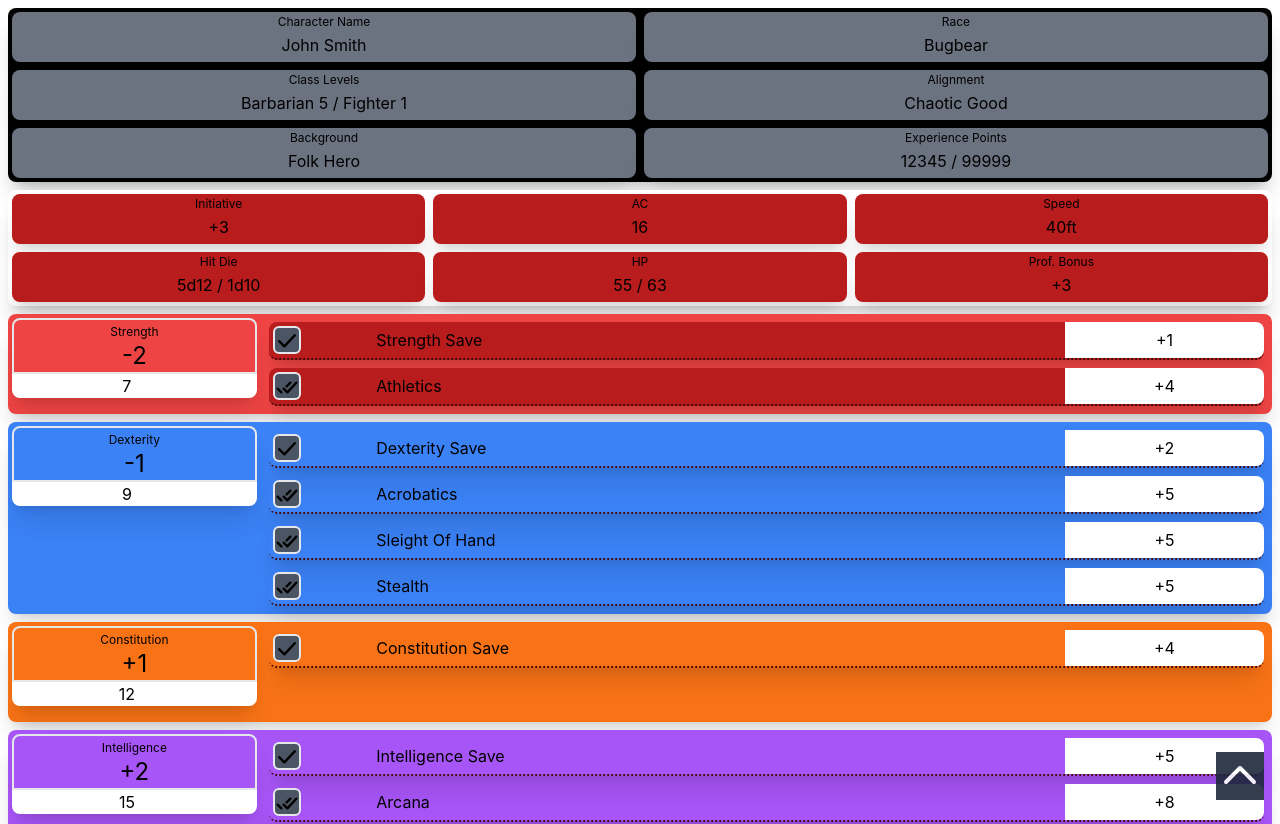
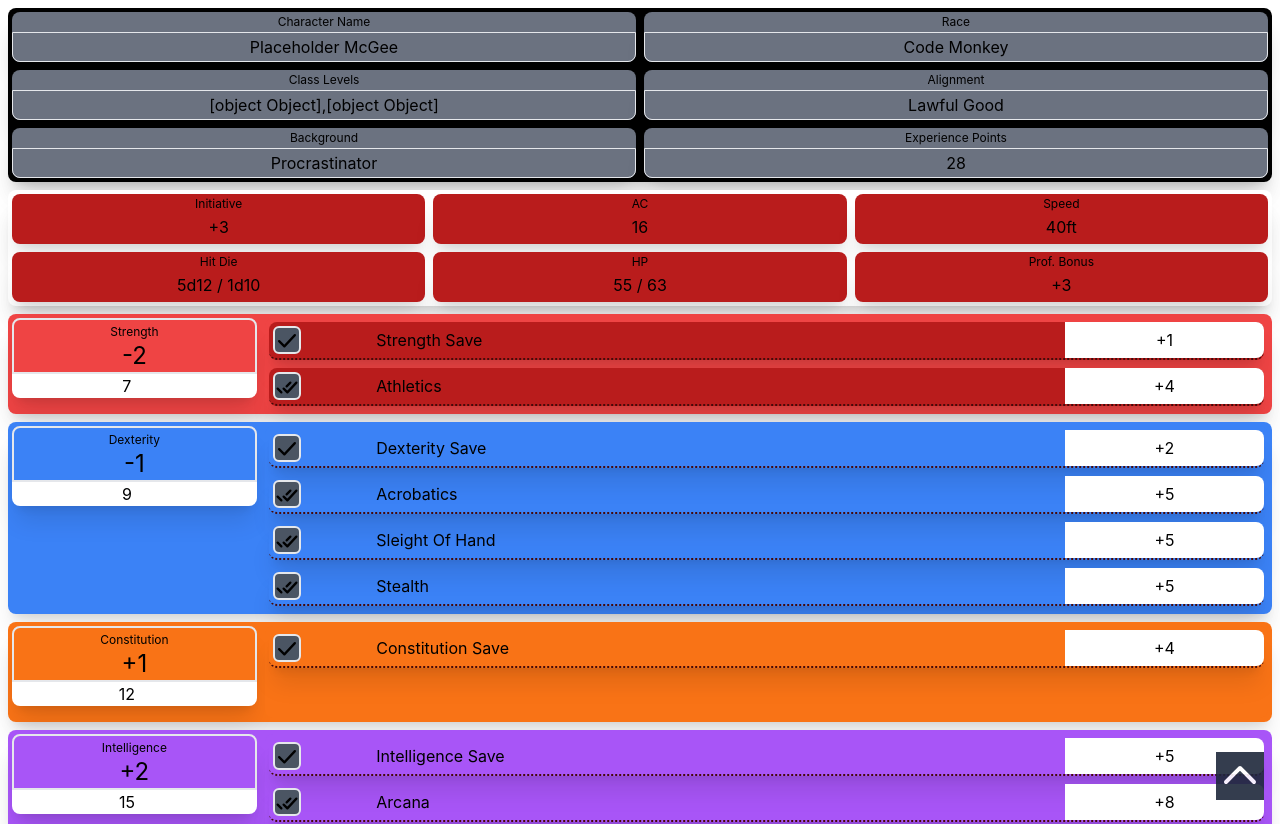
Before and after one commit to JayLeverton/Mnemosyne, a React (Vite) app: page / in a window 1280 px wide. Shown: the top 824 px of the page. Built offline with nearby package versions, Linux system fonts and the light colour scheme.

Commit message:
changed some placeholders to less placeholdery inputs

```diff
--- a/src/App.jsx
+++ b/src/App.jsx
@@ -40,13 +40,12 @@ function App() {
 
   const [backgroundStats, setBackgroundStats] = useState({
     characterName: "Placeholder McGee",
-    race: "codeMonkey",
-    alignment: "Chaotic Good",
+    race: "Code Monkey",
+    alignment: "Lawful Good",
     background: "Procrastinator",
-    experiencePoints: {
-      current: 999,
-      max: 355000,
-    },
+    experiencePoints: 28,
+    classLevels: [{ Barbarian: 5 }, { Fighter: 1 }],
+    subclassLevels: {},
   });
 
   // Allow the user to add their own custom defined classes instead of constraining to a set list of classes.
@@ -54,10 +53,11 @@ function App() {
   // On click, the "+" button will give the user a field to type in what class and how many levels they wish to add.
   // There will also be a "-" button that similarly appears when the "Class Levels" field is selected, which will give the user a selection of
   // their class levels which they can increment or decrement.
-  const [levels, setLevels] = useState({
-    classLevels: {},
-    subclassLevels: {},
-  });
+
+  // const [levels, setLevels] = useState({
+  //   classLevels: {},
+  //   subclassLevels: {},
+  // });
 
   const proficiencyStates = {
     0: "none",
@@ -143,6 +143,9 @@ function App() {
     <proficiencyStatesContext.Provider value={{ proficiencyStates }}>
       <combatStatsContext.Provider value={{ combatStats, setCombatStats }}>
         {/* <userModsContext.Provider value={{ userMods, setUserMods }}> */}
+        <backgroundStatsContext.Provider
+          value={{ backgroundStats, setBackgroundStats }}
+        >
           <proficienciesContext.Provider
             value={{ proficiencies, setProficiencies }}
           >
@@ -168,6 +171,7 @@ function App() {
               </diceRollerVisibilityContext.Provider>
             </abilityScoresContext.Provider>
           </proficienciesContext.Provider>
+        </backgroundStatsContext.Provider>
         {/* </userModsContext.Provider> */}
       </combatStatsContext.Provider>
     </proficiencyStatesContext.Provider>
--- a/src/Components/OverviewBackground.jsx
+++ b/src/Components/OverviewBackground.jsx
@@ -1,4 +1,11 @@
+import { useContext } from "react";
+import { backgroundStatsContext } from "../Context";
+
 function OverviewBackground() {
+  const { backgroundStats, setBackgroundStats } = useContext(
+    backgroundStatsContext
+  );
+
   return (
     <div className="grid grid-cols-2 col-span-2">
       {/* OverviewBackground. Includes character name, class & level, OverviewBackground, player name, race, alignment, and experience points. */}
@@ -13,7 +20,17 @@ function OverviewBackground() {
           <div id="" className="text-center text-xs max-h-3 my-0.5">
             Character Name
           </div>
-          <div className="text-center">John Smith</div>
+
+          <input
+            className="flex w-full text-center bg-gray-500 border-[1px] rounded-b-lg focus:outline-none focus:ring-2 focus:ring-blue-500"
+            value={backgroundStats.characterName}
+            onChange={(e) => {
+              setBackgroundStats({
+                ...backgroundStats,
+                characterName: e.target.value,
+              });
+            }}
+          />
         </div>
 
         <div
@@ -24,7 +41,16 @@ function OverviewBackground() {
             Race
           </div>
 
-          <div className="text-center">Bugbear</div>
+          <input
+            className="flex w-full text-center bg-gray-500 border-[1px] rounded-b-lg focus:outline-none focus:ring-2 focus:ring-blue-500"
+            value={backgroundStats.race}
+            onChange={(e) => {
+              setBackgroundStats({
+                ...backgroundStats,
+                race: e.target.value,
+              });
+            }}
+          />
         </div>
 
         <div
@@ -35,7 +61,19 @@ function OverviewBackground() {
             Class Levels
           </div>
 
-          <div className="text-center">Barbarian 5 / Fighter 1</div>
+          {/*  */}
+          {/* I must create a modal dialog box to handle the inputting and subtraction of classes!
+              This modal must appear when the user taps the "Class Levels" field. */}
+          <input
+            className="flex w-full text-center bg-gray-500 border-[1px] rounded-b-lg focus:outline-none focus:ring-2 focus:ring-blue-500"
+            value={backgroundStats.classLevels}
+            onChange={(e) => {
+              setBackgroundStats({
+                ...backgroundStats,
+                classLevels: e.target.value,
+              });
+            }}
+          />
         </div>
 
         <div
@@ -46,7 +84,16 @@ function OverviewBackground() {
             Alignment
           </div>
 
-          <div className="text-center">Chaotic Good</div>
+          <input
+            className="flex w-full text-center bg-gray-500 border-[1px] rounded-b-lg focus:outline-none focus:ring-2 focus:ring-blue-500"
+            value={backgroundStats.alignment}
+            onChange={(e) => {
+              setBackgroundStats({
+                ...backgroundStats,
+                alignment: e.target.value,
+              });
+            }}
+          />
         </div>
 
         <div
@@ -57,7 +104,16 @@ function OverviewBackground() {
             Background
           </div>
 
-          <div className="text-center">Folk Hero</div>
+          <input
+            className="flex w-full text-center bg-gray-500 border-[1px] rounded-b-lg focus:outline-none focus:ring-2 focus:ring-blue-500"
+            value={backgroundStats.background}
+            onChange={(e) => {
+              setBackgroundStats({
+                ...backgroundStats,
+                background: e.target.value,
+              });
+            }}
+          />
         </div>
 
         <div
@@ -68,7 +124,16 @@ function OverviewBackground() {
             Experience Points
           </div>
 
-          <div className="text-center">12345 / 99999</div>
+          <input
+            className="flex w-full text-center bg-gray-500 border-[1px] rounded-b-lg focus:outline-none focus:ring-2 focus:ring-blue-500"
+            value={backgroundStats.experiencePoints}
+            onChange={(e) => {
+              setBackgroundStats({
+                ...backgroundStats,
+                experiencePoints: e.target.value,
+              });
+            }}
+          />
         </div>
       </div>
     </div>
```
Lines whose indentation alone changed are shown as unchanged.
